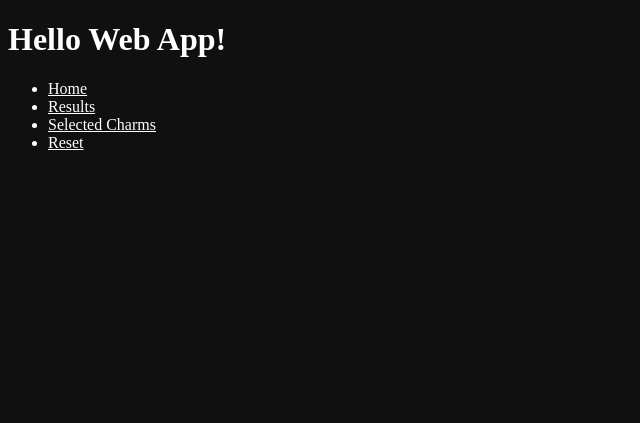
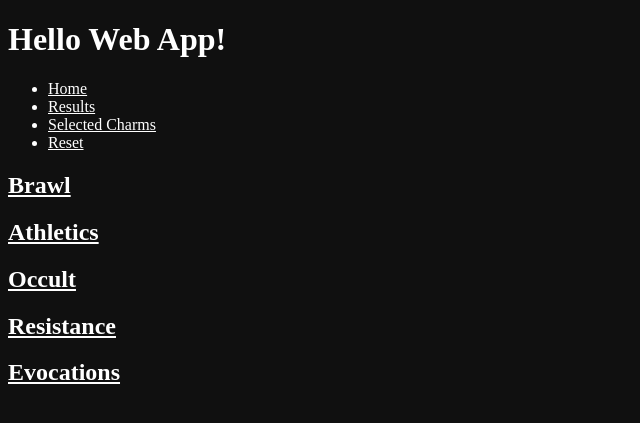
Before and after one commit to JBiscaro/exalted-webapp, a Django app: page / in a window 1280 px wide. Shown: the top 423 px of the page, without its empty margins (0-640 px from the left). Run offline with Django 3.2, Linux system fonts and the light colour scheme; data that the repository does not hold is empty.

Commit message:
added separate ability pages; modified index page

```diff
--- a/calculator/templates/index.html
+++ b/calculator/templates/index.html
@@ -1,8 +1,9 @@
 {% extends 'base.html' %}
 {% block title %}Homepage - {{block.super}}{% endblock %}
 {% block content %}
-  {% for charm in charms %}
-    <h2><a href="{% url 'edit_charm' slug=charm.slug %}">{{ charm.name }}</a></h2>
-    <p>{{ charm.short_description }}<p>
-  {% endfor %}
+  <h2><a href="{% url 'brawl' %}">Brawl</a></h2>
+  <h2><a href="{% url 'athletics' %}">Athletics</a></h2>
+  <h2><a href="{% url 'occult' %}">Occult</a></h2>
+  <h2><a href="{% url 'resistance' %}">Resistance</a></h2>
+  <h2><a href="{% url 'evocations' %}">Evocations</a></h2>
 {% endblock %}
--- a/calculator/views.py
+++ b/calculator/views.py
@@ -86,6 +86,48 @@ def reset(request):
     return redirect('home')
 
 
+def brawl(request):
+    ability = 'brawl'
+
+    return ability_selection(request, ability)
+
+
+def athletics(request):
+    ability = 'athletics'
+
+    return ability_selection(request, ability)
+
+
+def occult(request):
+    ability = 'occult'
+
+    return ability_selection(request, ability)
+
+
+def resistance(request):
+    ability = 'resistance'
+
+    return ability_selection(request, ability)
+
+
+def evocations(request):
+    ability = 'evocations'
+
+    return ability_selection(request, ability)
+
+
+def ability_selection(request, ability):
+    charms = Charm.objects.filter(ability=ability)
+
+    return render(
+        request,
+        'charms/ability.html',
+        {
+            'charms': charms,
+            'ability': ability
+        }
+    )
+
 #   <p>{{ number }}</p>
 # add the preceding code (or variation) in appropriate html file
 
--- a/exalted_webapp/urls.py
+++ b/exalted_webapp/urls.py
@@ -24,4 +24,9 @@ urlpatterns = [
     path(r'charms/<slug>/edit/', views.edit_charm, name='edit_charm'),
     path('selected_charms', views.selected_charms, name='selected_charms'),
     path('reset', views.reset, name='reset'),
+    path('charms/brawl', views.brawl, name='brawl'),
+    path('charms/athletics', views.athletics, name='athletics'),
+    path('charms/occult', views.occult, name='occult'),
+    path('charms/resistance', views.resistance, name='resistance'),
+    path('charms/evocations', views.evocations, name='evocations'),
 ]
```
Also changed, not shown: calculator/templates/charms/ability.html (added, +8 -0 lines).
